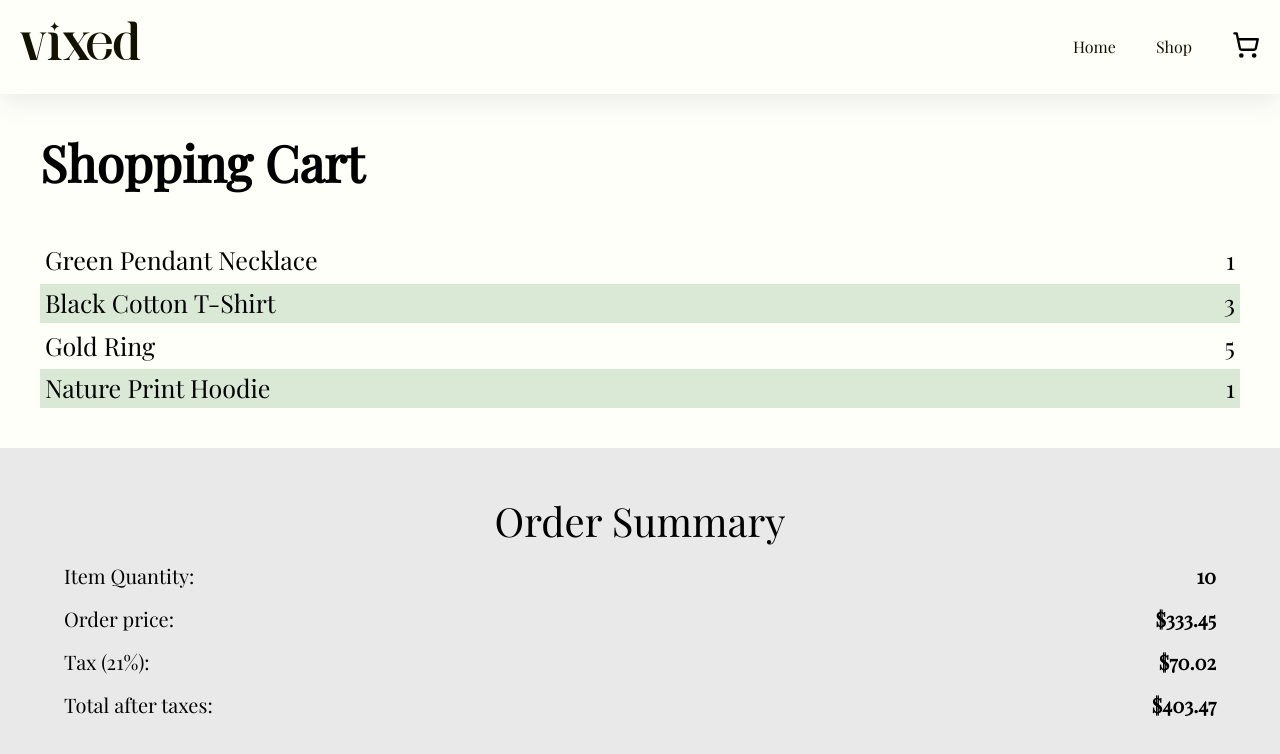
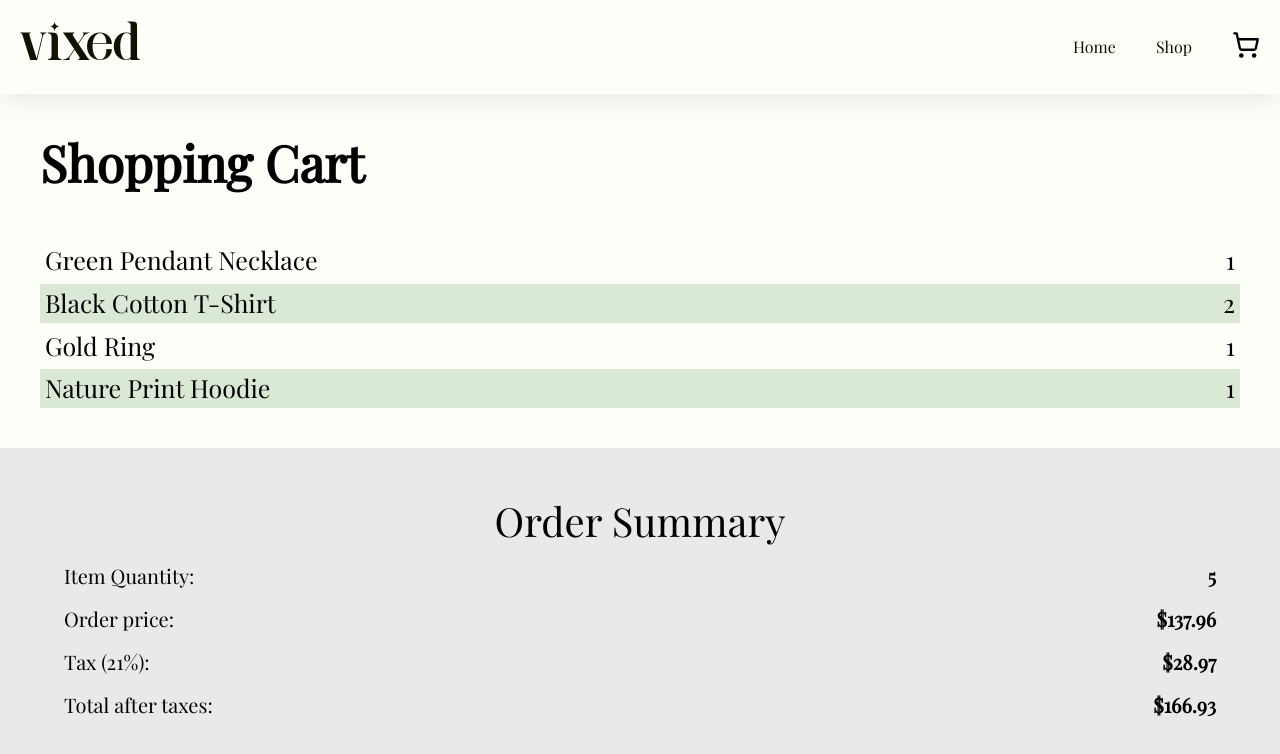
Before and after one commit to gianlucaegallino/Shopping-Cart, a React (Vite) app: page /cart in a window 1280 px wide. Shown: the top 754 px of the page. Built offline with nearby package versions, Linux system fonts and the light colour scheme; no server answers.

Commit message:
Implement cart context & downwards data flow

```diff
--- a/src/App.jsx
+++ b/src/App.jsx
@@ -2,11 +2,13 @@ import "./styles/normalize.css";
 import "./styles/App.css";
 import NavBar from "./components/NavBar";
 import Footer from "./components/Footer";
+import { useState } from "react";
 
 export default function App({children}) {
+  const [cartItems, setCartItems] = useState([])
   return (
     <>
-      <NavBar />
+      <NavBar items={cartItems} />
       {children}
 
       <Footer />
--- /dev/null
+++ b/src/components/CartDataProvider.jsx
@@ -0,0 +1,57 @@
+import { useState } from "react";
+import { CartContext } from "./cartContext.js";
+import { clear } from "@testing-library/user-event/dist/cjs/utility/clear.js";
+
+//Cart data provider
+
+//TODO: Add props
+//TODO: Add validations, status, etc.
+
+export default function CartDataProvider({ children }) {
+  const [cartItems, setCartItems] = useState([
+    {
+      name: "Green Pendant Necklace",
+      amount: 1,
+      price: 25.99,
+      key: "gp",
+    },
+    {
+      name: "Black Cotton T-Shirt",
+      amount: 2,
+      price: 15.49,
+      key: "bc",
+    },
+    {
+      name: "Gold Ring",
+      amount: 1,
+      price: 45.0,
+      key: "gr",
+    },
+    {
+      name: "Nature Print Hoodie",
+      amount: 1,
+      price: 35.99,
+      key: "np",
+    },
+  ]);
+
+  const addToCart = (item) => {
+    setCartItems((prevCart) => [...prevCart, item]);
+  };
+
+  const removeFromCart = (id) => {
+    setCartItems((prevCart) => prevCart.filter((item) => item.id !== id));
+  };
+
+  const clearCart = () => {
+    setCartItems([]);
+  };
+
+  return (
+    <CartContext.Provider
+      value={{ cartItems, addToCart, removeFromCart, clearCart }}
+    >
+      {children}
+    </CartContext.Provider>
+  );
+}
--- a/src/components/CartItemList.jsx
+++ b/src/components/CartItemList.jsx
@@ -1,10 +1,14 @@
 import s from "../styles/CartItemList.module.css";
+import { useContext } from "react";
+import { CartContext } from "./cartContext";
 
-export default function ItemList({ items = [] }) {
+export default function ItemList() {
+  const { cartItems } = useContext(CartContext);
+
   let display = <p className={s.fallback}> There is nothing here yet.</p>;
 
-  if (items.length > 0) {
-    display = items.map((item) => {
+  if (cartItems.length > 0) {
+    display = cartItems.map((item) => {
       return (
         <div className={s.item} key={item.key}>
           <p className={s.itemtext}>{item.name}</p>
--- a/src/components/CartMain.jsx
+++ b/src/components/CartMain.jsx
@@ -1,35 +1,10 @@
-import s from "../styles/CartMain.module.css"
+import s from "../styles/CartMain.module.css";
 import CartItemList from "./CartItemList";
 export default function CartMain() {
-  return <div className={s.cartMain}>
-    <h2 className={s.title}>Shopping Cart</h2>
-    <CartItemList
-              items={[
-                {
-                  name: "Green Pendant Necklace",
-                  amount: 1,
-                  price: 25.99,
-                  key: "gp",
-                },
-                {
-                  name: "Black Cotton T-Shirt",
-                  amount: 3,
-                  price: 15.49,
-                  key: "bc",
-                },
-                {
-                  name: "Gold Ring",
-                  amount: 5,
-                  price: 45.0,
-                  key: "gr",
-                },
-                {
-                  name: "Nature Print Hoodie",
-                  amount: 1,
-                  price: 35.99,
-                  key: "np",
-                },
-              ]}
-            />
-  </div>;
+  return (
+    <div className={s.cartMain}>
+      <h2 className={s.title}>Shopping Cart</h2>
+      <CartItemList />
+    </div>
+  );
 }
--- a/src/components/CartSidebar.jsx
+++ b/src/components/CartSidebar.jsx
@@ -1,46 +1,26 @@
 import s from "../styles/CartSidebar.module.css";
 import OrderSummary from "./OrderSummary";
 import { Link } from "react-router-dom";
+import { useContext } from "react";
+import { CartContext } from "./cartContext";
 
 export default function CartSidebar() {
+  const { cartItems, clearCart } = useContext(CartContext);
+
   return (
     <div className={s.sidebar}>
       <div className={s.container}>
         <h2 className={s.title}>Order Summary</h2>
-        <OrderSummary
-          items={[
-            {
-              name: "Green Pendant Necklace",
-              amount: 1,
-              price: 25.99,
-              key: "gp",
-            },
-            {
-              name: "Black Cotton T-Shirt",
-              amount: 3,
-              price: 15.49,
-              key: "bc",
-            },
-            {
-              name: "Gold Ring",
-              amount: 5,
-              price: 45.0,
-              key: "gr",
-            },
-            {
-              name: "Nature Print Hoodie",
-              amount: 1,
-              price: 35.99,
-              key: "np",
-            },
-          ]}
-        />
+        <OrderSummary items={cartItems} />
       </div>
 
       {/* TODO: add wipe after all this happens */}
       <Link className={s.li} to="/">
         {" "}
-        <button className={s.button}> Checkout</button>
+        <button className={s.button} onClick={clearCart}>
+          {" "}
+          Checkout
+        </button>
       </Link>
     </div>
   );
--- a/src/components/ShopPage.jsx
+++ b/src/components/ShopPage.jsx
@@ -7,7 +7,6 @@ export default function ShopPage() {
   return (
     <div className={s.shopPage}>
       <ShopSidebar />
-
       <SearchArea />
       <ProductArea />
     </div>
--- a/src/components/ShopSidebar.jsx
+++ b/src/components/ShopSidebar.jsx
@@ -1,39 +1,17 @@
 import s from "../styles/ShopSidebar.module.css";
 import ItemList from "./ItemList";
 import { Link } from "react-router-dom";
+import { useContext } from "react";
+import { CartContext } from "./cartContext";
+
 export default function ShopSidebar() {
+  const { cartItems } = useContext(CartContext);
+
   return (
     <div className={s.sidebar}>
       <div className={s.container}>
         <h2 className={s.title}>Selected Items</h2>
-        <ItemList
-          items={[
-            {
-              name: "Green Pendant Necklace",
-              amount: 1,
-              price: 25.99,
-              key: "gp",
-            },
-            {
-              name: "Black Cotton T-Shirt",
-              amount: 2,
-              price: 15.49,
-              key: "bc",
-            },
-            {
-              name: "Gold Ring",
-              amount: 1,
-              price: 45.0,
-              key: "gr",
-            },
-            {
-              name: "Nature Print Hoodie",
-              amount: 1,
-              price: 35.99,
-              key: "np",
-            },
-          ]}
-        />
+        <ItemList items={cartItems} />
       </div>
 
       <Link className={s.li} to="/cart">
--- a/src/components/ShoppingCart.jsx
+++ b/src/components/ShoppingCart.jsx
@@ -1,6 +1,6 @@
 import s from "../styles/ShoppingCart.module.css";
 import CartMain from "./CartMain";
-import CartSidebar from "./CartSidebar"
+import CartSidebar from "./CartSidebar";
 
 export default function HomePage() {
   return (
--- /dev/null
+++ b/src/components/cartContext.js
@@ -0,0 +1,2 @@
+import { createContext } from "react";
+export const CartContext = createContext();
```
Also changed, not shown: src/main.jsx (+19 -5 lines).
